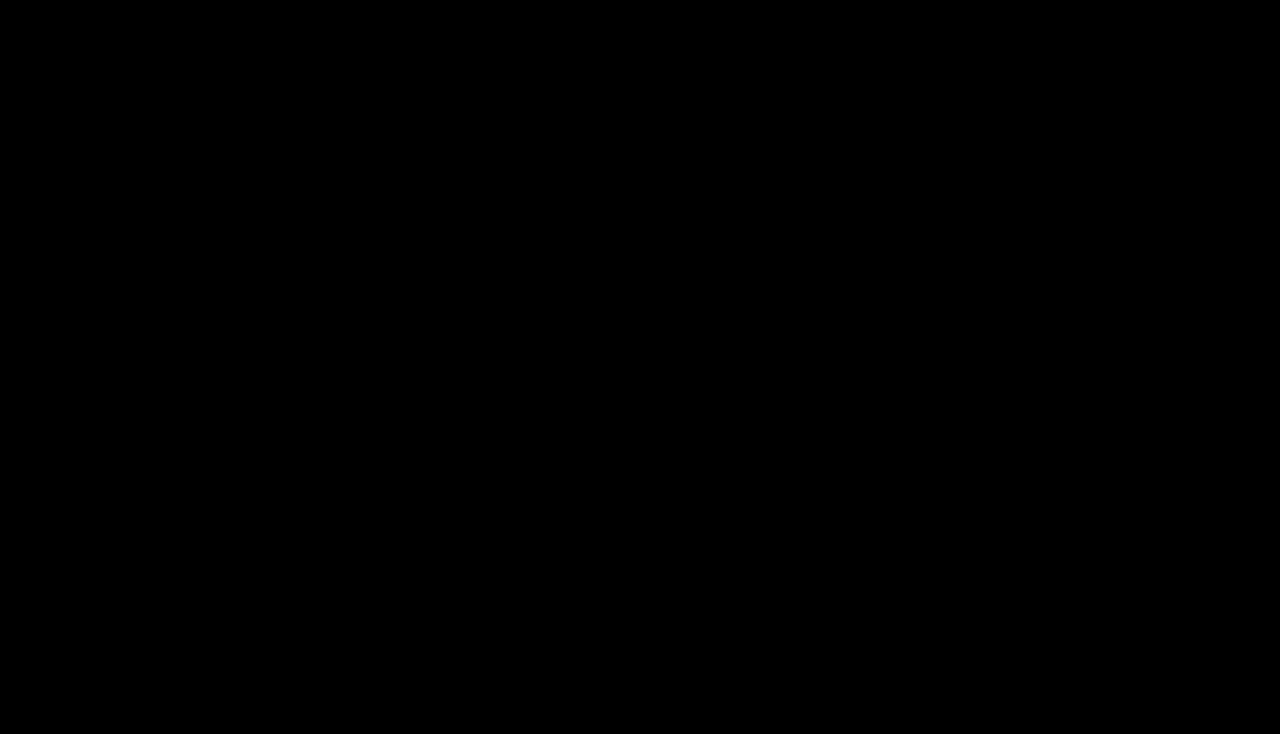
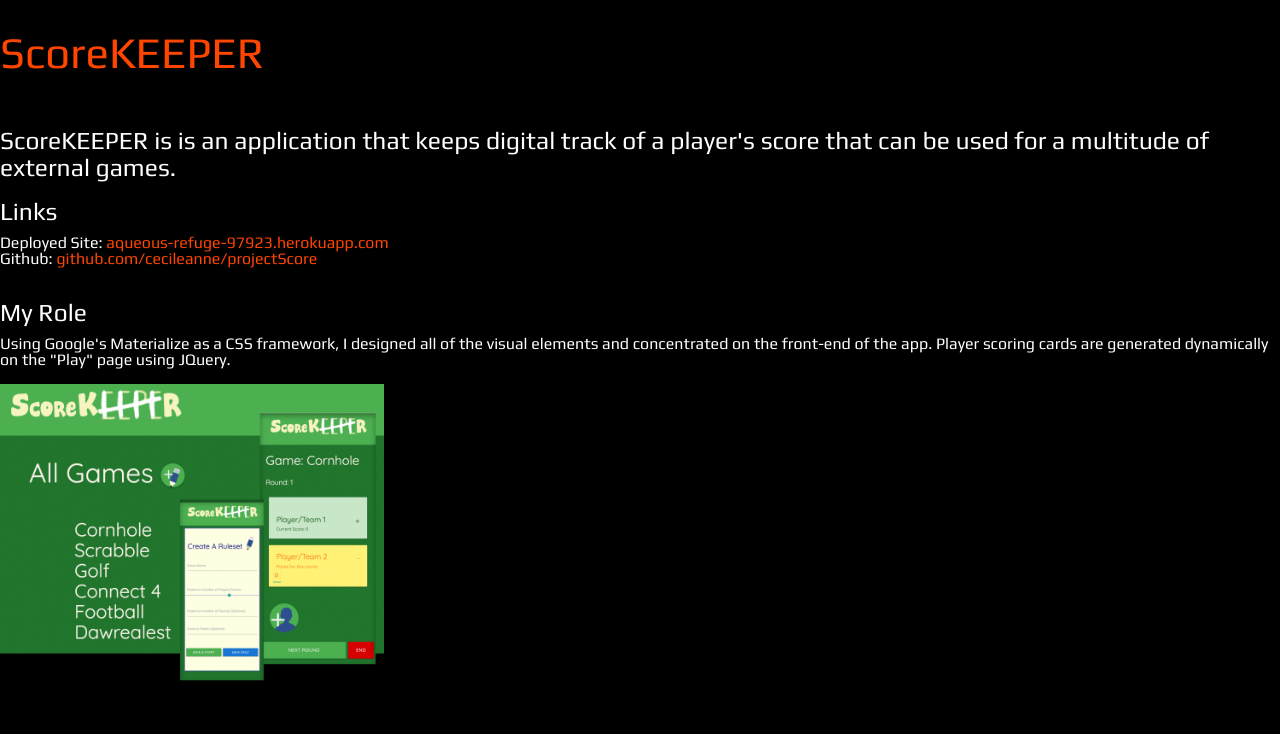
Before and after one commit to cecileanne/Portfolio, a website: page public/scorekeeperPort.html in a window 1280 px wide. Shown: the top 742 px of the page. Drawn offline with nearby package versions, Linux system fonts and the light colour scheme.

Commit message:
added in content for scorekeeper page

```diff
--- a/assets/css/style.css
+++ b/assets/css/style.css
@@ -124,6 +124,7 @@ a:hover {
   position: relative;
   width: 100%;
   height: 100%;
+  opacity: 90%;
 }
 
 .portfolioNameOverlay {
@@ -178,3 +179,17 @@ footer {
   margin-bottom: 3px;
   font-size: 20px;
 }
+
+.projectLanding {
+  height: 95vh;
+  position: fixed;
+}
+
+/* .container {
+  padding-left: 20px;
+  padding-right: 15px;
+} */
+
+.projectSpecs {
+  color: white;
+}
--- a/public/scorekeeperPort.html
+++ b/public/scorekeeperPort.html
@@ -26,6 +26,38 @@
   </head>
 
   <body class="projectPage">
+
+    <!-- <div class="sideNav">
+        <img src="../assets/images/scorekeeperSS.png" alt="Screenshot of code from ScoreKEEPER" class="projectLanding">
+    </div> -->
+
+    <container>
+      <div class="col-6 offset-6 projectSpecs">
+        <h3><a href="https://aqueous-refuge-97923.herokuapp.com/">ScoreKEEPER</a></h3>
+      </div>
+      <br>
+      <div>
+          <h5>ScoreKEEPER is is an application that keeps digital track of a player's score that can be used for a multitude of external games.
+          </h5>
+      </div>
+      <div>
+        <h5>Links</h5>
+        <p>Deployed Site: <a href="https://aqueous-refuge-97923.herokuapp.com/">aqueous-refuge-97923.herokuapp.com</a></p>
+        <p>Github:  <a href="https://github.com/cecileanne/projectScore">github.com/cecileanne/projectScore</a></p>
+      </div>
+      <br>
+      <div>
+        <h5>My Role</h5>
+        <p>Using Google's Materialize as a CSS framework, I designed all of the visual elements and concentrated on the front-end of the app. Player scoring cards are generated dynamically on the "Play" page using JQuery.</p>
+      </div>
+      <br>
+      <div>
+        <img src="../assets/images/scorekeepexamples.jpg" alt="examples of various screens in the ScoreKEEPER app" width="30%">
+      </div>
+    </container>
+
+
+
     <footer>
       <p class="contactItemFoot"><a id="homeFoot" href="index.html">
           <img class="logoPicFoot" src="../assets/images/logo-home.png"
```
Also changed, not shown: public/index.html (+6 -4 lines), assets/images/scorekeepexamples.jpg (added).
